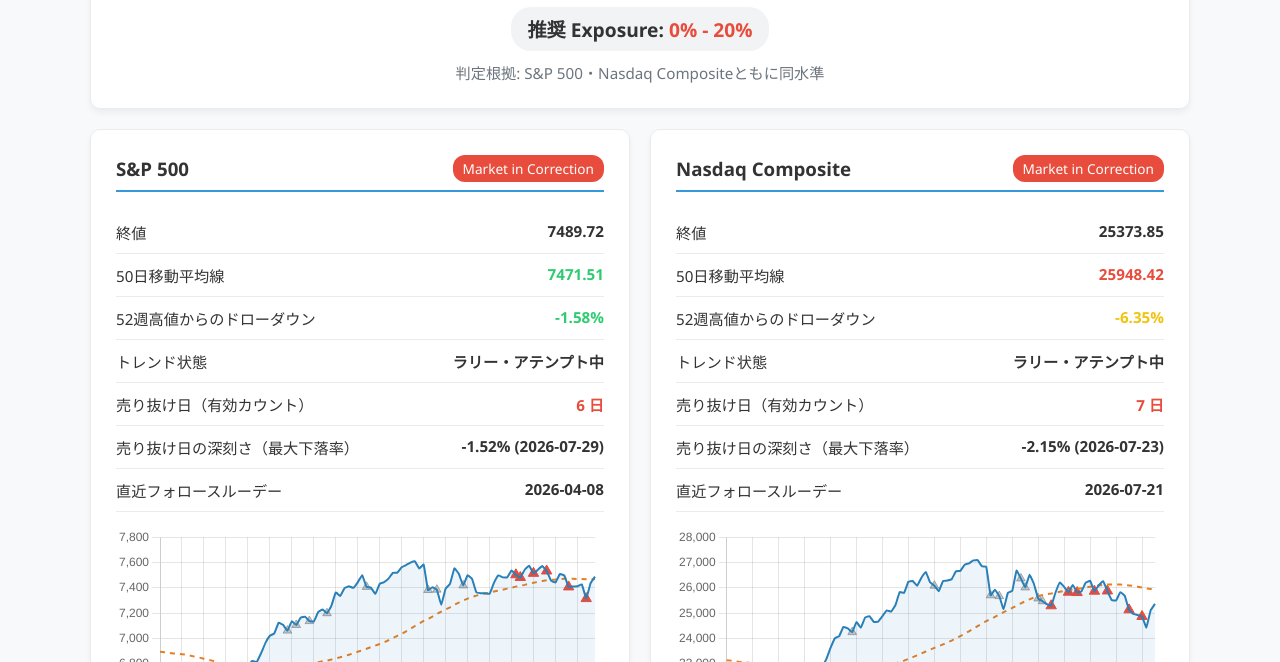
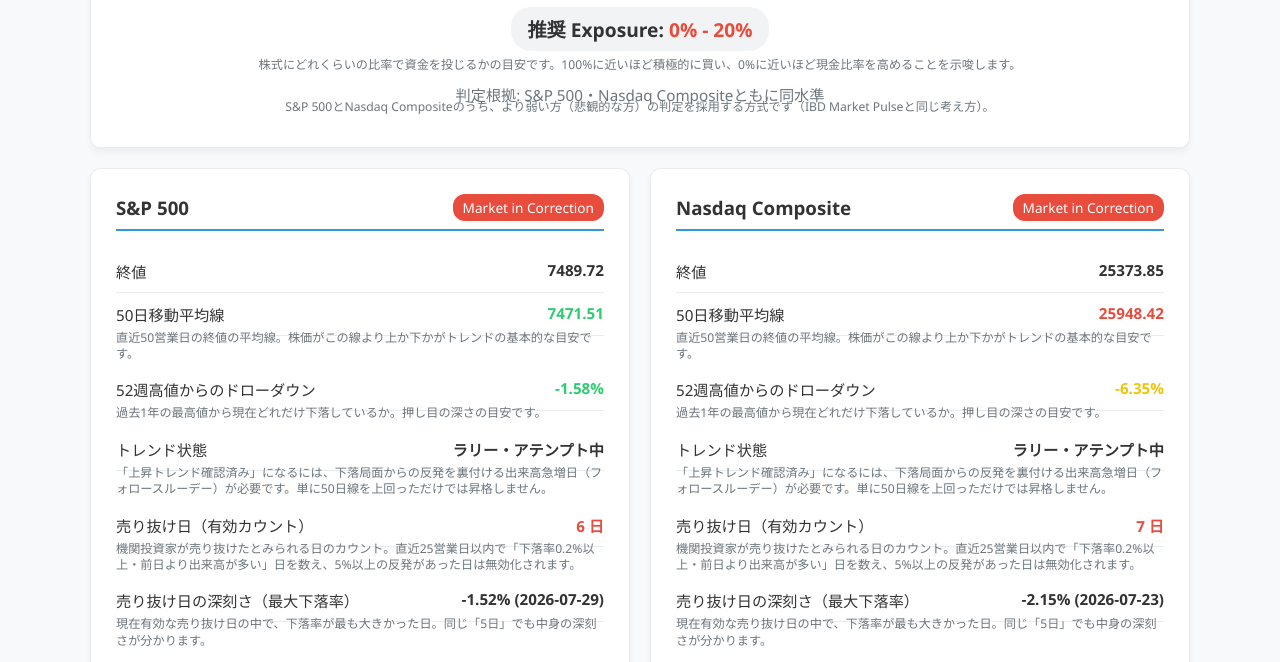
Before and after one commit to afegit/market-pulse-dashboard, a plain HTML site: page index.html in a window 1280 px wide. Shown: the part 277-939 px from the top of the page. Drawn offline with nearby package versions, Linux system fonts and the light colour scheme.

Commit message:
Update index.html

```diff
--- a/index.html
+++ b/index.html
@@ -25,6 +25,7 @@
         .index-badge { font-size: 0.85rem; padding: 4px 10px; border-radius: 12px; color: #fff; font-weight: normal; }
         .metric-row { display: flex; justify-content: space-between; padding: 10px 0; border-bottom: 1px solid var(--border-color); font-size: 0.95rem; }
         .metric-row:last-child { border-bottom: none; }
+        .metric-help { font-size: 0.76rem; color: var(--text-muted); margin: -6px 0 6px 0; line-height: 1.35; }
         .chart-mini { height: 260px; margin-top: 15px; }
         .chart-container { background-color: var(--card-bg); border-radius: 10px; padding: 20px; height: 260px; margin-bottom: 20px; }
         .section-title { font-size: 1rem; color: var(--text-muted); margin: 30px 0 10px 4px; }
@@ -47,7 +48,9 @@
             <div class="status-value" id="market-status">--</div>
             <div class="status-sub" id="market-status-jp">--</div>
             <div class="exposure-badge">推奨 Exposure: <span id="exposure-val">--</span></div>
+            <div class="metric-help" style="text-align:center; margin-top:6px;">株式にどれくらいの比率で資金を投じるかの目安です。100%に近いほど積極的に買い、0%に近いほど現金比率を高めることを示唆します。</div>
             <div class="status-sub" style="margin-top:10px;">判定根拠: <span id="driven-by">--</span></div>
+            <div class="metric-help" style="text-align:center;">S&P 500とNasdaq Compositeのうち、より弱い方（悲観的な方）の判定を採用する方式です（IBD Market Pulseと同じ考え方）。</div>
         </div>
     </div>
 
@@ -56,22 +59,34 @@
             <h3>S&P 500 <span class="index-badge" id="badge-sp500">--</span></h3>
             <div class="metric-row"><span>終値</span><strong id="close-sp500">--</strong></div>
             <div class="metric-row"><span>50日移動平均線</span><strong id="sma-sp500">--</strong></div>
+            <div class="metric-help">直近50営業日の終値の平均線。株価がこの線より上か下かがトレンドの基本的な目安です。</div>
             <div class="metric-row"><span>52週高値からのドローダウン</span><strong id="drawdown-sp500">--</strong></div>
+            <div class="metric-help">過去1年の最高値から現在どれだけ下落しているか。押し目の深さの目安です。</div>
             <div class="metric-row"><span>トレンド状態</span><strong id="trend-sp500">--</strong></div>
+            <div class="metric-help">「上昇トレンド確認済み」になるには、下落局面からの反発を裏付ける出来高急増日（フォロースルーデー）が必要です。単に50日線を上回っただけでは昇格しません。</div>
             <div class="metric-row"><span>売り抜け日（有効カウント）</span><strong id="dist-sp500">--</strong></div>
+            <div class="metric-help">機関投資家が売り抜けたとみられる日のカウント。直近25営業日以内で「下落率0.2%以上・前日より出来高が多い」日を数え、5%以上の反発があった日は無効化されます。</div>
             <div class="metric-row"><span>売り抜け日の深刻さ（最大下落率）</span><strong id="worst-dd-sp500">--</strong></div>
+            <div class="metric-help">現在有効な売り抜け日の中で、下落率が最も大きかった日。同じ「5日」でも中身の深刻さが分かります。</div>
             <div class="metric-row"><span>直近フォロースルーデー</span><strong id="ftd-sp500">--</strong></div>
+            <div class="metric-help">下落相場からの本格反発を裏付ける、出来高を伴う大幅上昇日（目安1.25%以上）。これが「上昇トレンド確認済み」への切り替えトリガーです。</div>
             <div class="chart-mini"><canvas id="chart-sp500"></canvas></div>
         </div>
         <div class="card index-card" id="card-nasdaq">
             <h3>Nasdaq Composite <span class="index-badge" id="badge-nasdaq">--</span></h3>
             <div class="metric-row"><span>終値</span><strong id="close-nasdaq">--</strong></div>
             <div class="metric-row"><span>50日移動平均線</span><strong id="sma-nasdaq">--</strong></div>
+            <div class="metric-help">直近50営業日の終値の平均線。株価がこの線より上か下かがトレンドの基本的な目安です。</div>
             <div class="metric-row"><span>52週高値からのドローダウン</span><strong id="drawdown-nasdaq">--</strong></div>
+            <div class="metric-help">過去1年の最高値から現在どれだけ下落しているか。押し目の深さの目安です。</div>
             <div class="metric-row"><span>トレンド状態</span><strong id="trend-nasdaq">--</strong></div>
+            <div class="metric-help">「上昇トレンド確認済み」になるには、下落局面からの反発を裏付ける出来高急増日（フォロースルーデー）が必要です。単に50日線を上回っただけでは昇格しません。</div>
             <div class="metric-row"><span>売り抜け日（有効カウント）</span><strong id="dist-nasdaq">--</strong></div>
+            <div class="metric-help">機関投資家が売り抜けたとみられる日のカウント。直近25営業日以内で「下落率0.2%以上・前日より出来高が多い」日を数え、5%以上の反発があった日は無効化されます。</div>
             <div class="metric-row"><span>売り抜け日の深刻さ（最大下落率）</span><strong id="worst-dd-nasdaq">--</strong></div>
+            <div class="metric-help">現在有効な売り抜け日の中で、下落率が最も大きかった日。同じ「5日」でも中身の深刻さが分かります。</div>
             <div class="metric-row"><span>直近フォロースルーデー</span><strong id="ftd-nasdaq">--</strong></div>
+            <div class="metric-help">下落相場からの本格反発を裏付ける、出来高を伴う大幅上昇日（目安1.25%以上）。これが「上昇トレンド確認済み」への切り替えトリガーです。</div>
             <div class="chart-mini"><canvas id="chart-nasdaq"></canvas></div>
         </div>
     </div>
@@ -85,10 +100,12 @@
             <div id="putcall-ok" style="display:none;">
                 <div class="metric-row"><span>算出対象</span><strong id="pc-underlying">--</strong></div>
                 <div class="metric-row"><span>Put/Call Ratio（当日・出来高ベース）</span><strong id="pc-ratio" style="font-size:1.3rem;">--</strong></div>
+                <div class="metric-help">プット出来高÷コール出来高。1.0を超えるとプットの方が多く取引されたことを意味します（SPYは元々ヘッジ需要で1.0超えが常態なので、個別株の目安をそのまま当てはめないでください）。</div>
                 <div class="metric-row"><span>10日移動平均</span><strong id="pc-sma10">--</strong></div>
                 <div class="metric-row"><span>コール出来高</span><strong id="pc-call-vol">--</strong></div>
                 <div class="metric-row"><span>プット出来高</span><strong id="pc-put-vol">--</strong></div>
                 <div class="metric-row"><span>自己の過去分布での位置</span><strong id="pc-percentile">--</strong></div>
+                <div class="metric-help">このサイトが蓄積してきた過去の値と比べた順位（パーセンタイル）。80以上なら過去と比べてプットに偏っている、20以下ならコールに偏っている状態です。履歴が10日たまるまでは表示されません。</div>
             </div>
             <div id="putcall-unavailable" style="display:none; text-align:center; color: var(--text-muted); padding: 12px 0;">
                 <p style="font-size: 1.05rem; margin-bottom: 6px;">⚠ 本日はPut/Call Ratioを取得できませんでした</p>
@@ -115,7 +132,7 @@
                             <th style="text-align:left; padding: 8px 4px;">セクター</th>
                             <th style="text-align:right; padding: 8px 4px;">1ヶ月</th>
                             <th style="text-align:right; padding: 8px 4px;">3ヶ月</th>
-                            <th style="text-align:right; padding: 8px 4px;">対SPY(3ヶ月)</th>
+                            <th style="text-align:right; padding: 8px 4px; border-bottom: 1px dotted var(--text-muted); cursor: help;" title="このセクターの3ヶ月リターンからSPY自体の3ヶ月リターンを引いた差。プラスが大きいほど市場平均より資金が集まっている（＝リーダーシップが強い）ことを示します。">対SPY(3ヶ月)</th>
                         </tr>
                     </thead>
                     <tbody id="sector-table-body"></tbody>
```
